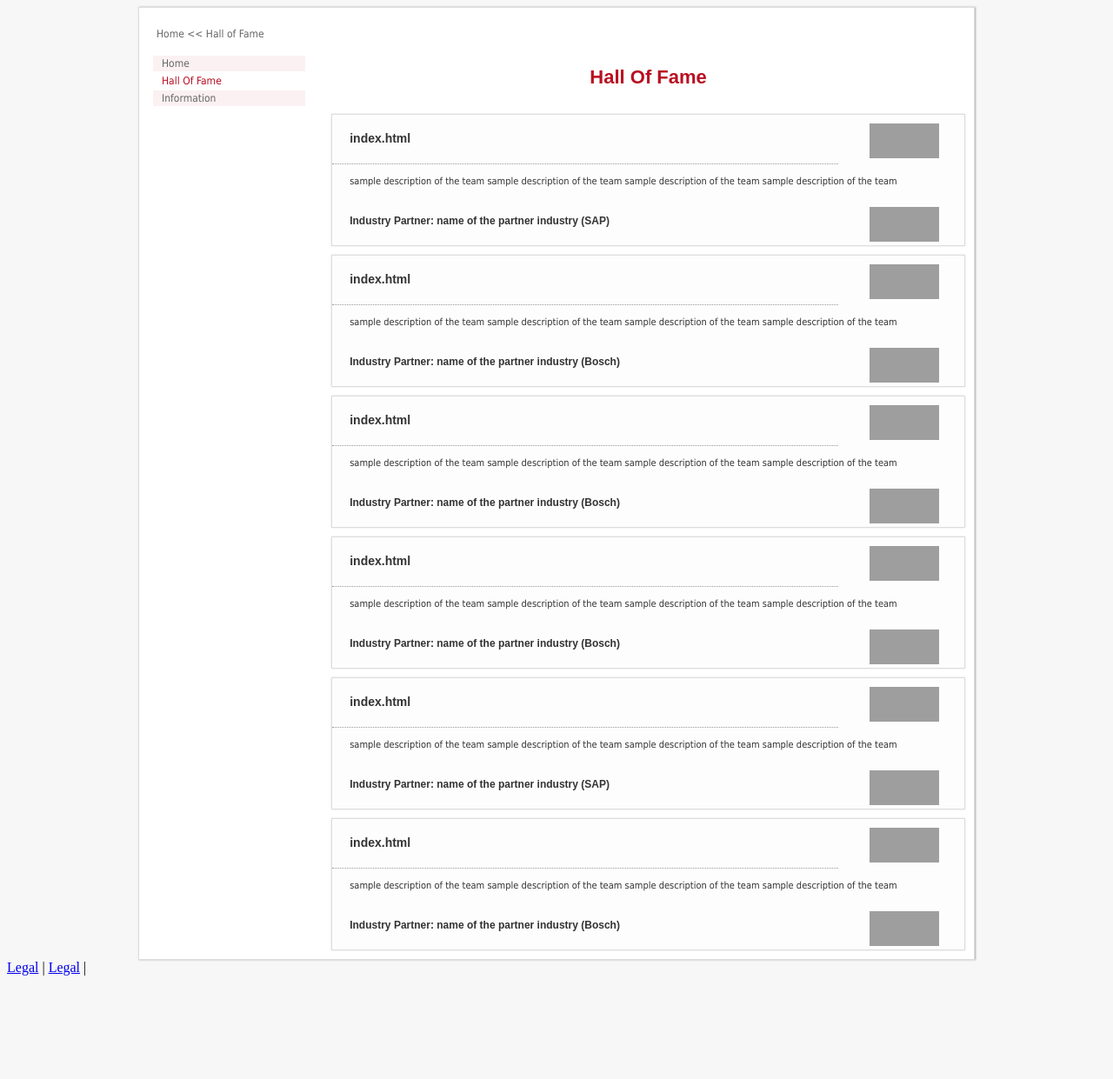
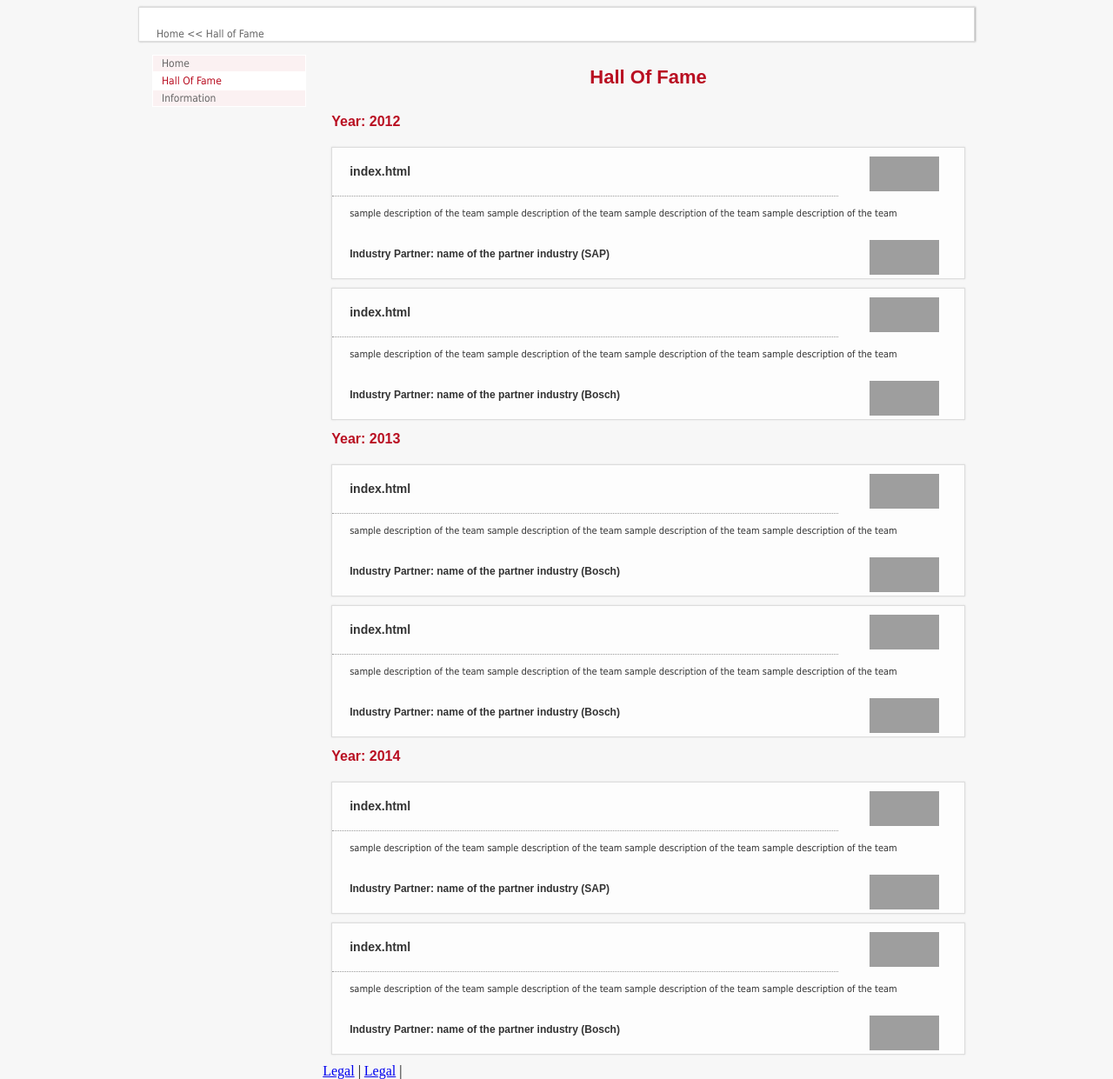
Before and after one commit to ankit09goyal/ankit09goyal.github.io, a Jekyll site: the page built from hof.html, in a window 1280 px wide, cut to the strip 0-1241 px from the top of the page. Shown: the whole strip at 87% size. Built offline with Jekyll 4.4.1, drawn with Linux system fonts in a browser that asks for light colours; before the commit the page ends 1130 px from its top, so only the background shows below that; grey boxes are pictures that could not be loaded.

Commit message:
Update halloffame.html

```diff
--- a/_layouts/halloffame.html
+++ b/_layouts/halloffame.html
@@ -31,6 +31,7 @@
           {% if weight == page.year %}
             {% if page.identifier != 1 %}
               {% if i == 1 %}
+               {% capture i %} {{ i | plus:1 }} {% endcapture %}
                <!-- div year starts -->
                <div class="year">
                   <h2>Year: {{ page.year }}</h2>
@@ -81,21 +82,16 @@
 
                 </div>
                 <!-- single team contatiner ends -->
-            {% assign lengthOfLoop = forloop.length %}
 
-            {% capture lengthOfLoop %} {{ lengthOfLoop | plus:1 }} {% endcapture %}
-            {% if i == lengthOfLoop %}
-            <h2>I am in the last loop</h2>
-            <h2>value of i: {{ i }}</h2>
-            <h2>value of length of loop: {{ lengthOfLoop }}</h2>
-             </div>
-             <!--div dotted line ends-->
-             </div>
+               {% if forloop.last %}
+                <h2>I am in the last loop</h2>
+                </div>
+                <!--div dotted line ends-->
+                </div>
              <!-- div year ends -->
             {% endif %}
           {% endif %}
         {% endif %}
-            {% capture i %} {{ i | plus:1 }} {% endcapture %}
       {% endfor %}
     {% endfor %}
 
```
